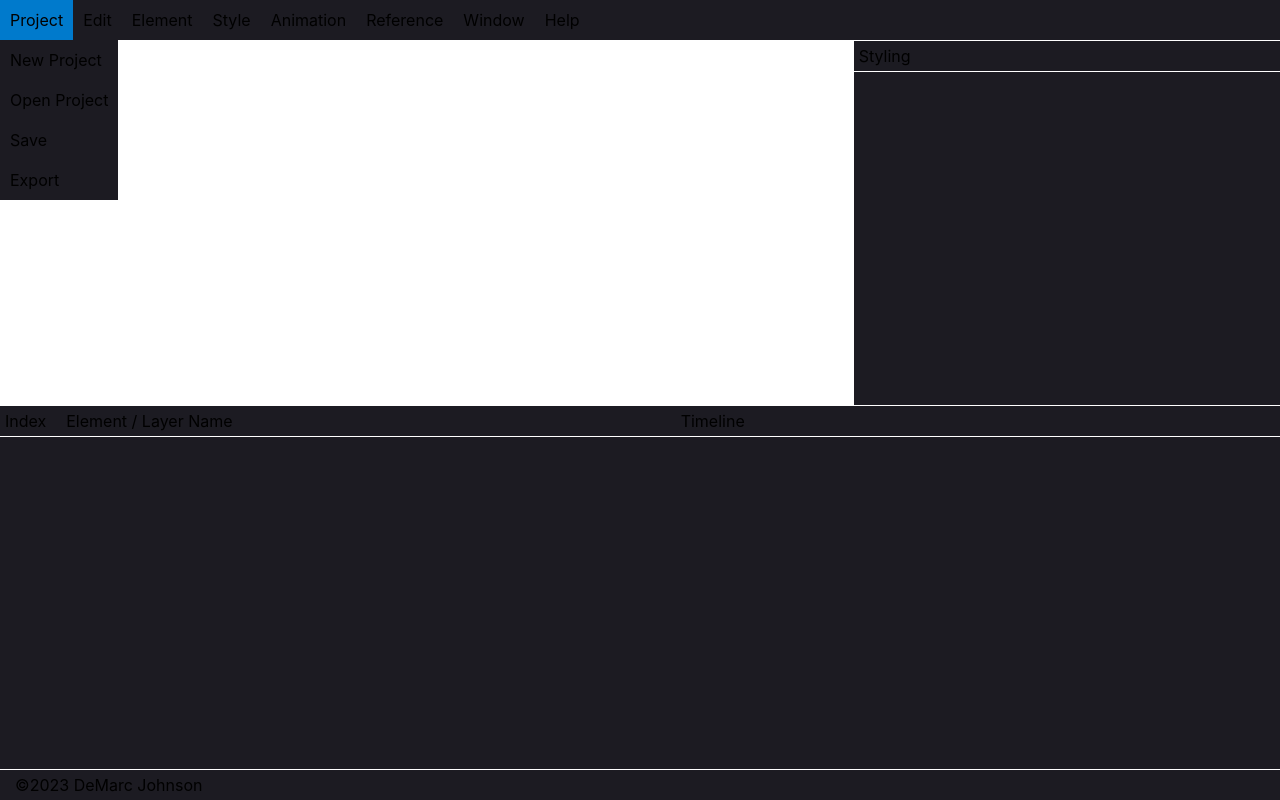
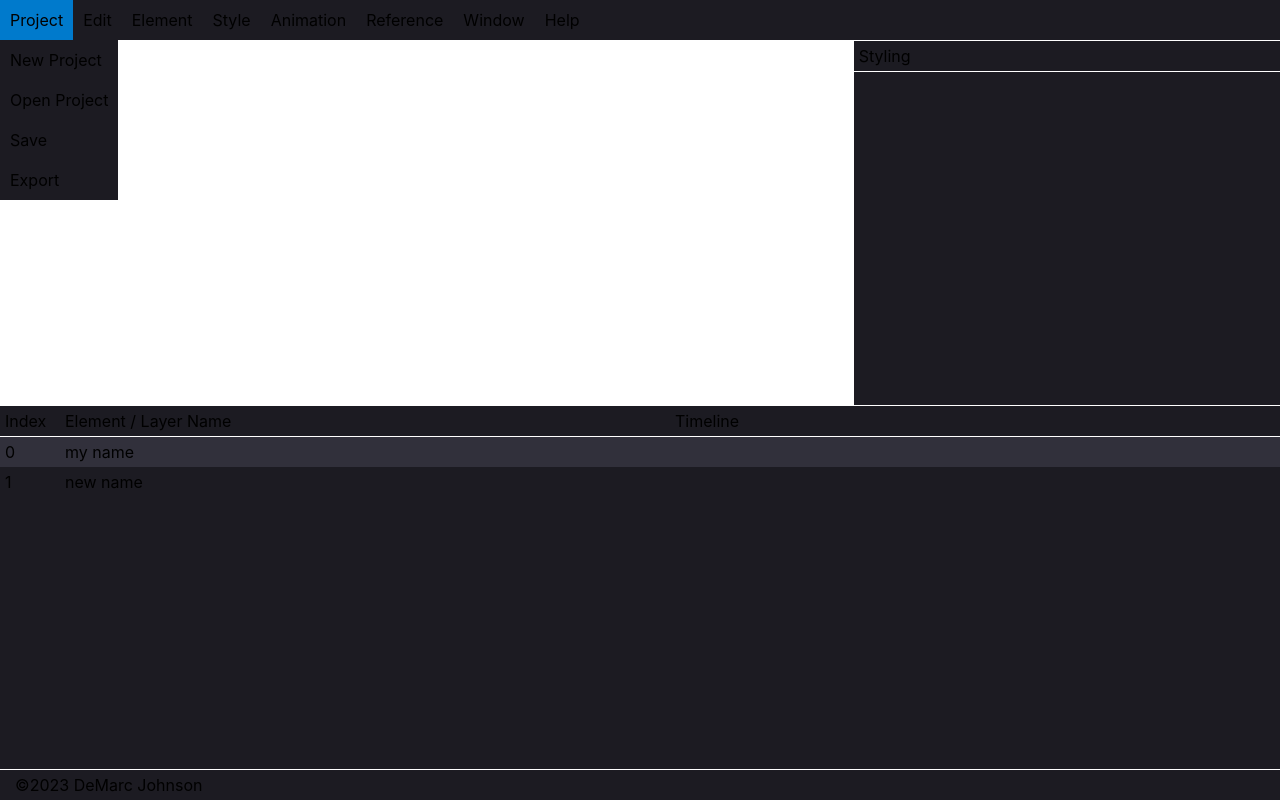
Before and after one commit to demarcj/css-composer-2, a React (Vite) app: page / in a window 1280 px wide. Built offline with nearby package versions, Linux system fonts and the light colour scheme.

Commit message:
Added rows to the layer component

```diff
--- a/src/components/layout/home.tsx
+++ b/src/components/layout/home.tsx
@@ -14,9 +14,15 @@ export const Home: React.FC = () => {
   const display_window_list = [`styling`, `layers`];
   const elements = [
     {
+      order: 0,
+      id: `heyssssss`,
+      class: `my name`,
+      style: [{fontSize: `36px`}]
+    },
+    {
       order: 1,
-      id: `heyssssss`,
-      class: ``,
+      id: `ididiididid`,
+      class: `new name`,
       style: [{fontSize: `36px`}]
     }
   ];
@@ -55,12 +61,11 @@ export const Home: React.FC = () => {
           />
         </div>
         <Layers
+            elements={elements}
             display_window={display_window}
         />
         <Footer />
-        {/* <div className="dialog"> */}
-          <About />
-        {/* </div> */}
+        <About />
       </div>
     </>
   )
--- a/src/components/layout/layers.tsx
+++ b/src/components/layout/layers.tsx
@@ -1,7 +1,7 @@
 import { LayersModel } from 'src/interface';
 import styles from "src/styles/layers.module.css";
 
-export const Layers: React.FC<LayersModel> = ({display_window}) => {
+export const Layers: React.FC<LayersModel> = ({display_window, elements}) => {
   return (
     <section
       className={styles.layers_container}
@@ -12,6 +12,19 @@ export const Layers: React.FC<LayersModel> = ({display_window}) => {
         <li className={styles.table_header}>Element / Layer Name</li>
         <li className={styles.table_header}>Timeline</li>
       </ul>
+      <ul>
+        {
+          elements.map((element, i) => {
+            return (
+              <li key={i} className={styles.table_row}>
+                <div>{i}</div>
+                <div>{element.class}</div>
+                <div></div>
+              </li>
+            )
+          })
+        }
+      </ul>
     </section>
   )
 }
--- a/src/interface/layers_model.tsx
+++ b/src/interface/layers_model.tsx
@@ -1,3 +1,6 @@
+import { ElementModel } from "./";
+
 export type LayersModel = {
+  elements: ElementModel[];
   display_window: {[key: string]: boolean};
 }
--- a/src/styles/layers.module.css
+++ b/src/styles/layers.module.css
@@ -1,5 +1,5 @@
 :root{
-  --column: auto 1fr 1fr;
+  --column: 50px 1fr 1fr;
 }
 
 .layers_container{
@@ -12,8 +12,15 @@
   grid-template-columns: var(--column);
   gap: 10px;
   border-bottom: 1px solid white;
+  padding: 5px;
 }
 
-.table_header{
+.table_row{
+  display: grid;
+  grid-template-columns: var(--column);
+  gap: 10px;
   padding: 5px;
+  &:nth-child(odd){
+    background-color: #31303b;
+  }
 }
```
